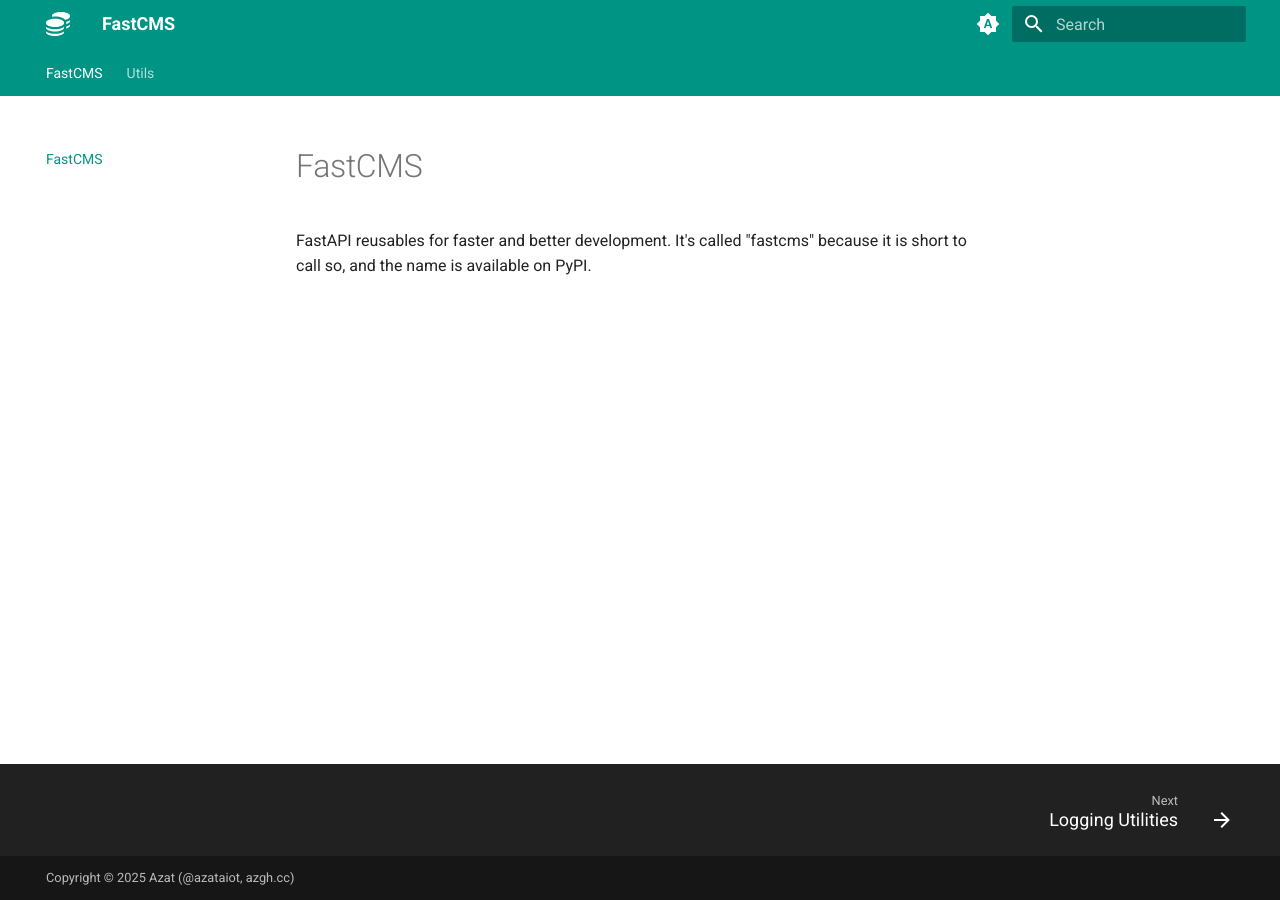
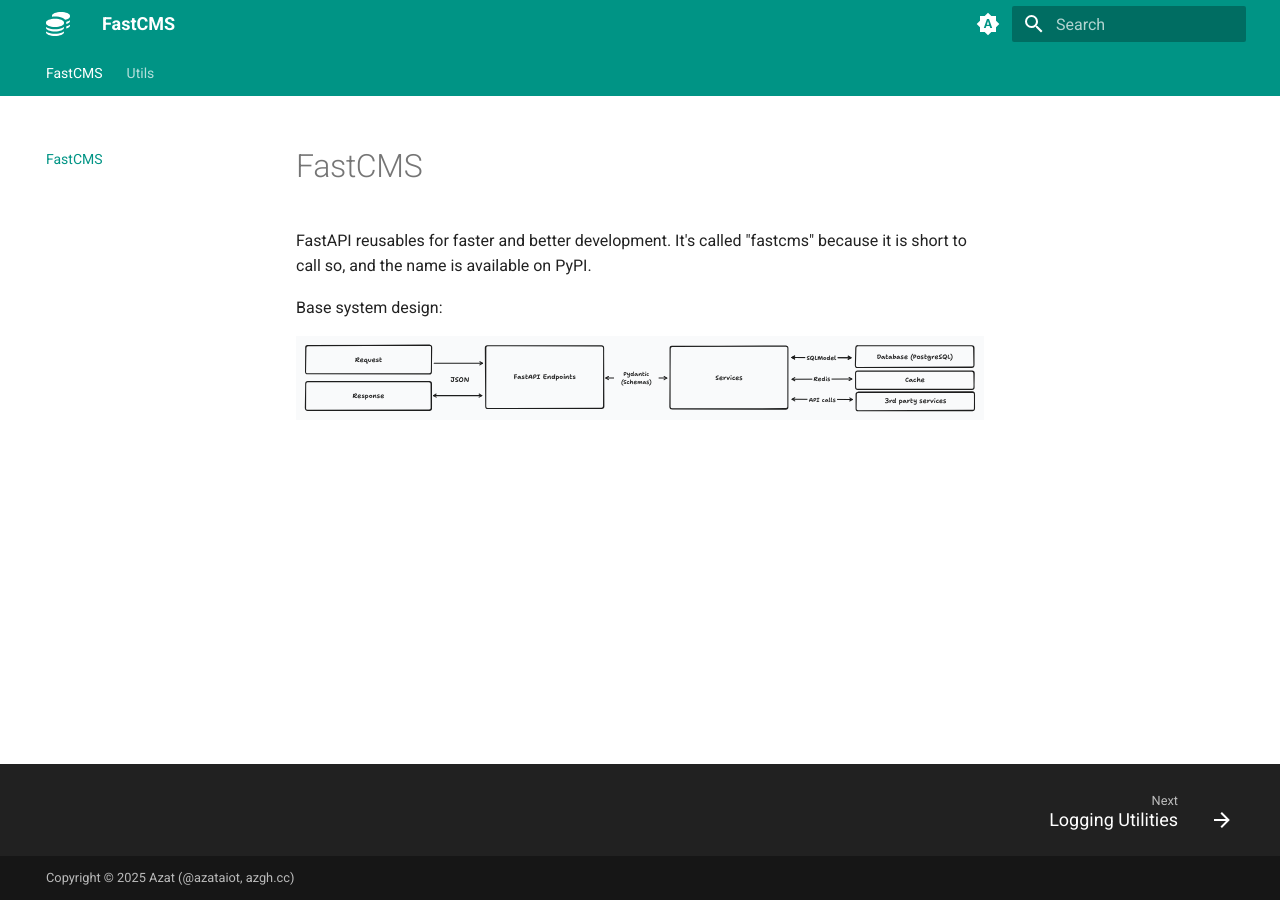
Before and after one commit to pywjs/fastcms, an MkDocs documentation site: the page built from docs/index.md, in a window 1280 px wide. Built offline with MkDocs 1.6.1 and Material for MkDocs 9.7.7, drawn with Linux system fonts in a browser that asks for light colours.

Commit message:
Add system design diagram to index.md for better project overview

```diff
--- a/docs/index.md
+++ b/docs/index.md
@@ -1,2 +1,6 @@
 # FastCMS
 FastAPI reusables for faster and better development. It's called "fastcms" because it is short to call so, and the name is available on PyPI.
+
+Base system design:
+
+![FastCMS-system-design.svg](assets/FastCMS-system-design.svg)
```
Also changed, not shown: docs/assets/FastCMS-system-design.svg (added).
